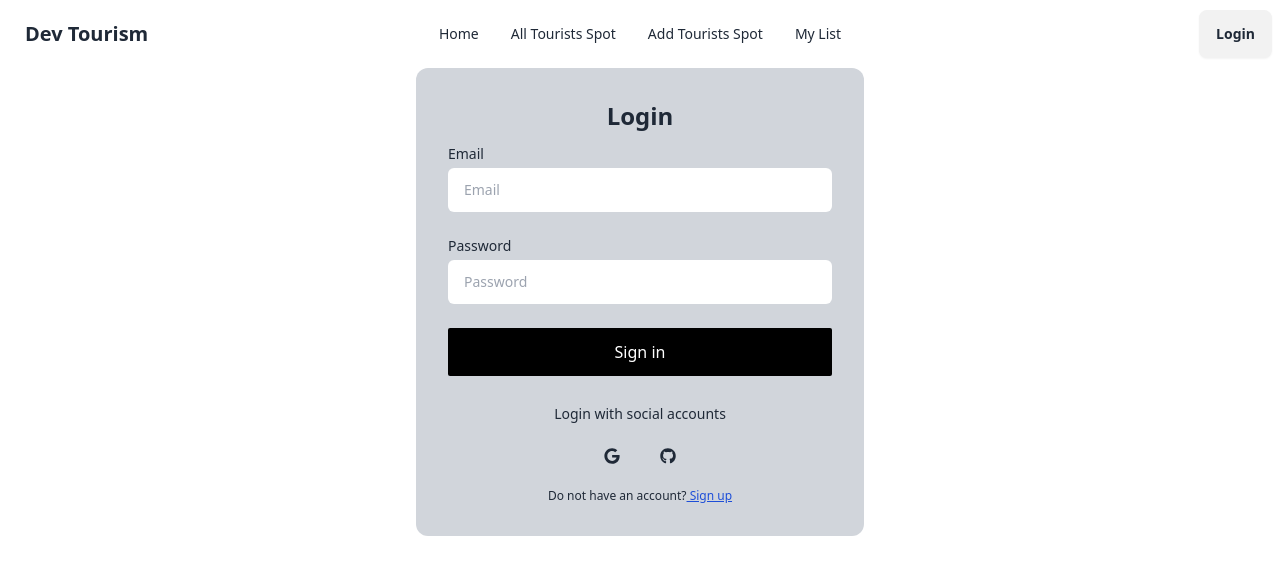
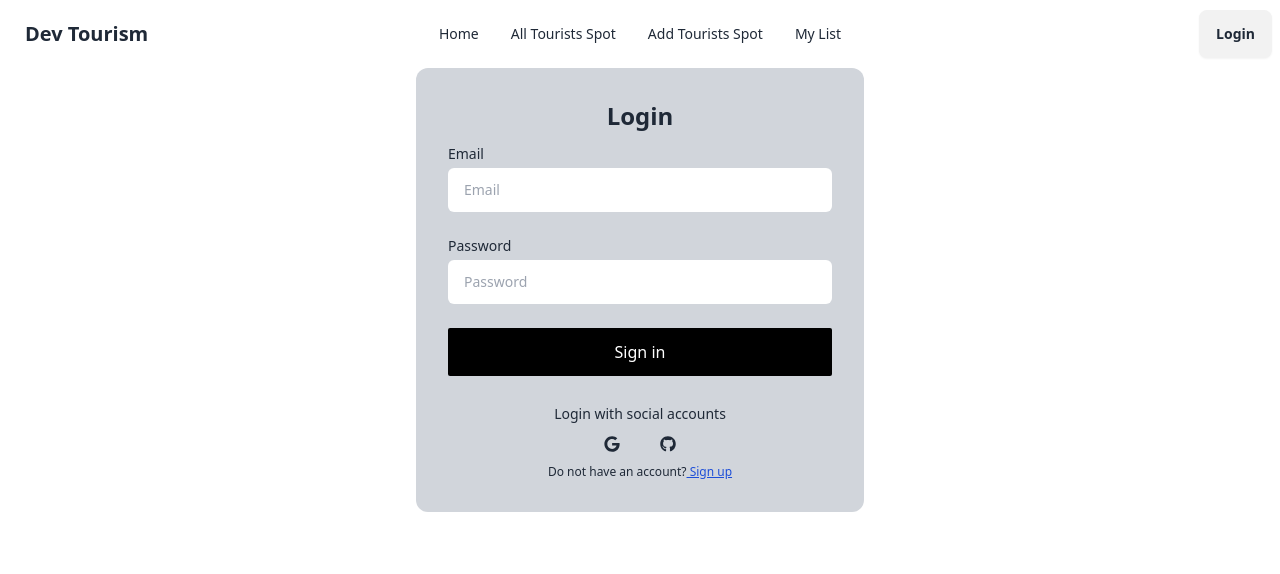
Before and after one commit to deveshbis/tourism-management-client-site, a React (Vite) app: page /login in a window 1280 px wide. Shown: the top 574 px of the page. Built offline with nearby package versions, Linux system fonts and the light colour scheme; no server answers.

Commit message:
implement the google and github login in page

```diff
--- a/package.json
+++ b/package.json
@@ -18,6 +18,7 @@
     "react-hook-form": "^7.51.3",
     "react-icons": "^5.1.0",
     "react-router-dom": "^6.23.0",
+    "react-toastify": "^10.0.5",
     "sort-by": "^1.2.0"
   },
   "devDependencies": {
--- a/src/Firebase/FirebaseProvider.jsx
+++ b/src/Firebase/FirebaseProvider.jsx
@@ -1,20 +1,37 @@
-import { createUserWithEmailAndPassword, onAuthStateChanged, signInWithEmailAndPassword } from "firebase/auth";
+import { GithubAuthProvider, GoogleAuthProvider, createUserWithEmailAndPassword, onAuthStateChanged, signInWithEmailAndPassword, signInWithPopup } from "firebase/auth";
 import { createContext, useEffect, useState } from "react";
 import auth from "./firebaseConfig";
 import PropTypes from 'prop-types';
 
 
+
 export const AuthContext = createContext(null);
+
+const googleProvider = new GoogleAuthProvider();
+const gitHubProvider = new GithubAuthProvider();
 
 const FirebaseProvider = ({children}) => {
 
     const [user, setUser] = useState(null);
+
+    //create user
     const createUser = (email, password) => {
         return createUserWithEmailAndPassword(auth, email, password)
     }
 
+    //sign in user
     const signInUser = (email, password) => {
         return signInWithEmailAndPassword(auth, email, password)
+    }
+
+    //sign in google provider
+    const googleLogin = () => {
+        return signInWithPopup(auth, googleProvider)
+    }
+
+    //sign in github
+    const gitHubLogin = () => {
+        return signInWithPopup(auth, gitHubProvider)
     }
 
     useEffect(() => {
@@ -32,6 +49,8 @@ const FirebaseProvider = ({children}) => {
         createUser,
         user,
         signInUser,
+        gitHubLogin,
+        googleLogin
     };
 
     return (
--- a/src/component/Login.jsx
+++ b/src/component/Login.jsx
@@ -1,12 +1,12 @@
 import { useForm } from "react-hook-form";
-import { FaGithub, FaGoogle } from "react-icons/fa";
-import { Link } from "react-router-dom";
 import useAuth from "../Hook/useAuth";
+import { ToastContainer, toast } from "react-toastify";
+import SocialLogin from "./SocialLogin";
 
 
 const Login = () => {
 
-    const { signInUser } = useAuth();
+    const { signInUser} = useAuth();
 
     const {
         register,
@@ -17,14 +17,19 @@ const Login = () => {
     const onSubmit = (data) => {
         const { email, password } = data;
         signInUser(email, password)
-            .then(result => {
-                console.log(result);
-            }).catch(error => {
-                console.log(error);
-            })
-        }
+        .then(result=>{
+            if(result.user){
+                toast.success("Login successful!");
+
+            }
+        }).catch(error => {
+            toast.error(`Failed to register: ${error.message}`);
+        });
+    }
         return (
+
             <div className="flex justify-center items-center">
+                <ToastContainer></ToastContainer>
                 <div className="w-full max-w-md p-8 space-y-3 rounded-xl bg-gray-300">
                     <h1 className="text-2xl font-bold text-center">Login</h1>
                     <form onSubmit={handleSubmit(onSubmit)} className="space-y-6">
@@ -40,22 +45,7 @@ const Login = () => {
                         </div>
                         <button className="block w-full p-3 text-center rounded-sm bg-black text-white">Sign in</button>
                     </form>
-                    <div className="flex items-center pt-4 space-x-1">
-                        <div className="flex-1 h-px sm:w-16 dark:bg-gray-300"></div>
-                        <p className="px-3 text-sm dark:text-gray-600">Login with social accounts</p>
-                        <div className="flex-1 h-px sm:w-16 dark:bg-gray-300"></div>
-                    </div>
-                    <div className="flex justify-center space-x-4">
-                        <button aria-label="Log in with Google" className="p-3 rounded-sm">
-                            <FaGoogle />
-                        </button>
-                        <button aria-label="Log in with Twitter" className="p-3 rounded-sm">
-                            <FaGithub></FaGithub>
-                        </button>
-                    </div>
-                    <p className="text-xs text-center sm:px-6 dark:text-gray-600">Do not have an account?
-                        <Link to='/signUp' className="underline text-blue-700"> Sign up</Link>
-                    </p>
+                    <SocialLogin></SocialLogin>
                 </div>
             </div>
         );
--- /dev/null
+++ b/src/component/SocialLogin.jsx
@@ -0,0 +1,38 @@
+import { FaGithub, FaGoogle } from "react-icons/fa";
+import { Link } from "react-router-dom";
+import useAuth from "../Hook/useAuth";
+
+
+const SocialLogin = () => {
+
+    const { gitHubLogin, googleLogin } = useAuth();
+
+    const handleSocialLogin = socialProvider => {
+        socialProvider()
+            .then(result => {
+                console.log(result);
+            })
+    }
+    return (
+        <div>
+            <div className="flex items-center pt-4 space-x-1">
+                <div className="flex-1 h-px sm:w-16 dark:bg-gray-300"></div>
+                <p className="px-3 text-sm dark:text-gray-600">Login with social accounts</p>
+                <div className="flex-1 h-px sm:w-16 dark:bg-gray-300"></div>
+            </div>
+            <div className="flex justify-center space-x-4">
+                <button onClick={() => handleSocialLogin(googleLogin)} className="p-3 rounded-sm">
+                    <FaGoogle />
+                </button>
+                <button onClick={() => handleSocialLogin(gitHubLogin)} className="p-3 rounded-sm">
+                    <FaGithub></FaGithub>
+                </button>
+            </div>
+            <p className="text-xs text-center sm:px-6 dark:text-gray-600">Do not have an account?
+                <Link to='/signUp' className="underline text-blue-700"> Sign up</Link>
+            </p>
+        </div>
+    );
+};
+
+export default SocialLogin;
```
Also changed, not shown: 1 other file (tests, documents, lock files or other folders).
